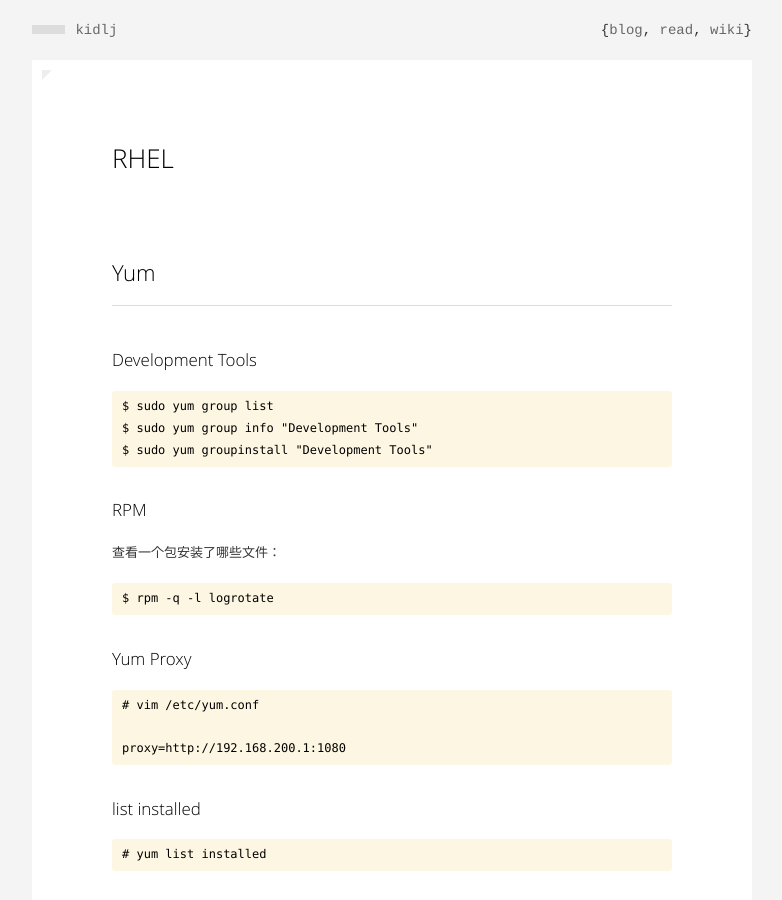
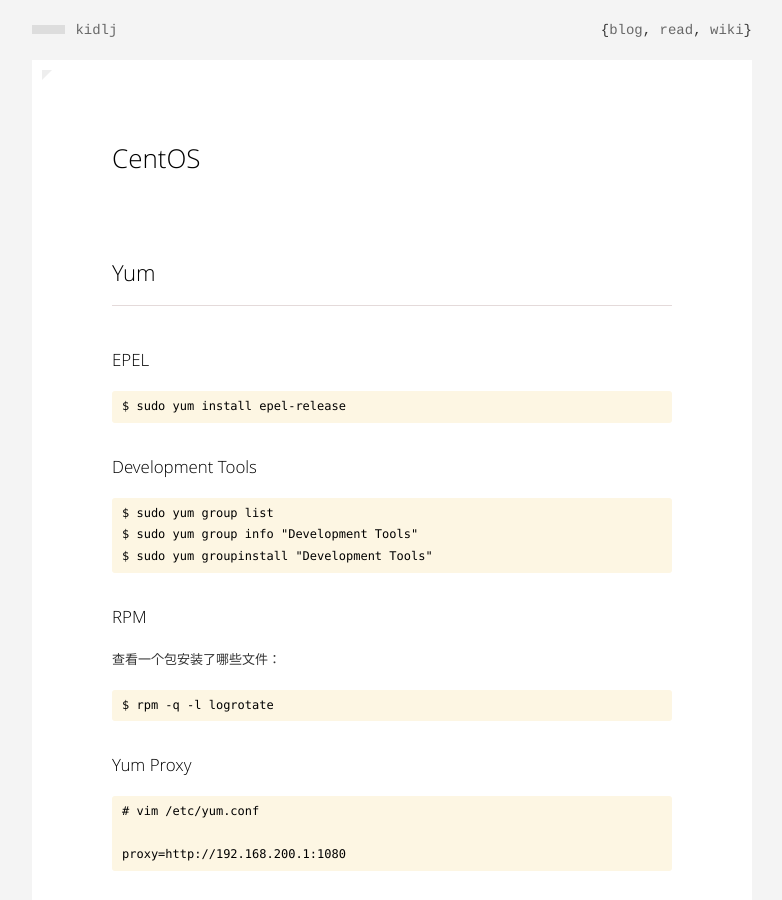
Before and after one commit to kidlj/awei, a Jekyll site: the page built from _wiki/centos.md, in a window 1280 px wide and 900 px high. Shown: the whole window, without its empty margins (248-1030 px from the left). Built offline with Jekyll 4.4.1, drawn with Linux system fonts in a browser that asks for light colours.

Commit message:
add epel installation

```diff
--- a/_wiki/redhat.mkd
+++ b/_wiki/centos.md
@@ -1,10 +1,14 @@
 ---
-title: RHEL
+title: CentOS
 ---
 
 
 Yum
 ===
+
+### EPEL
+
+    $ sudo yum install epel-release
 
 ### Development Tools
 
```
